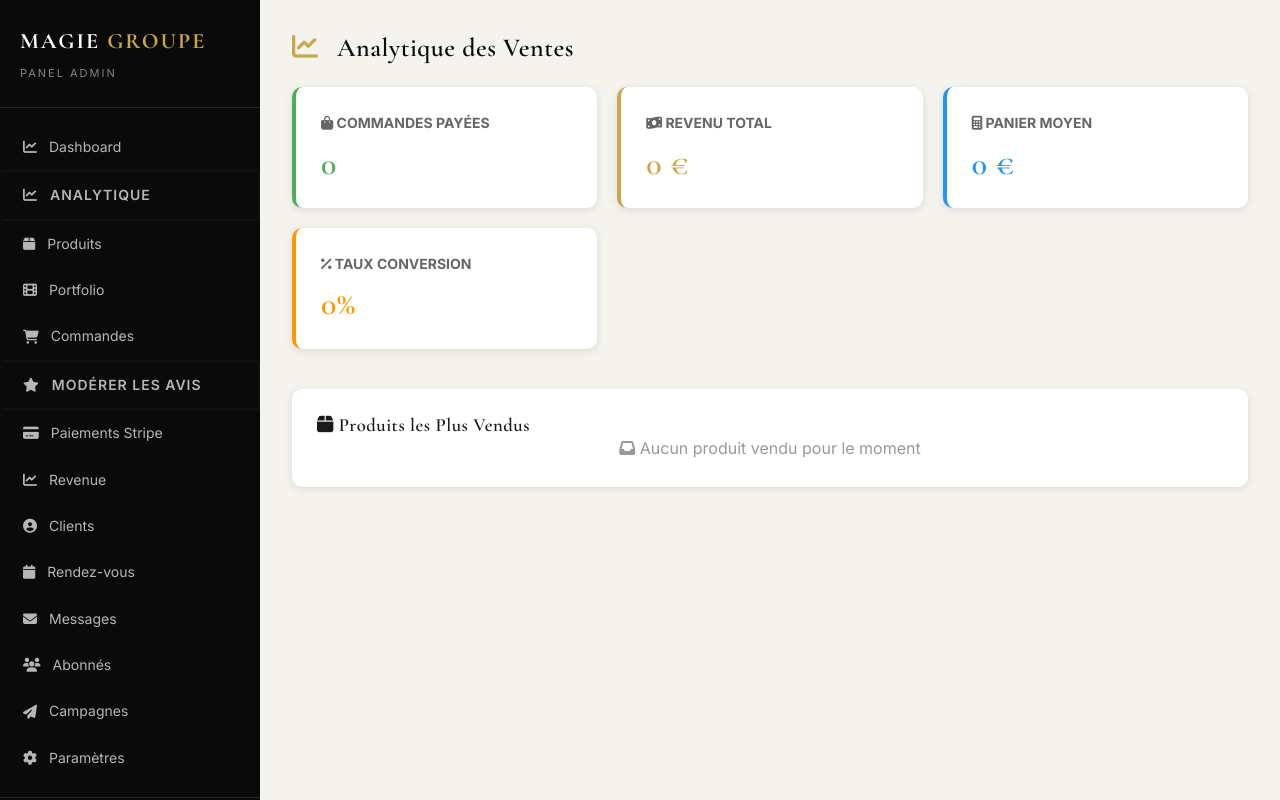
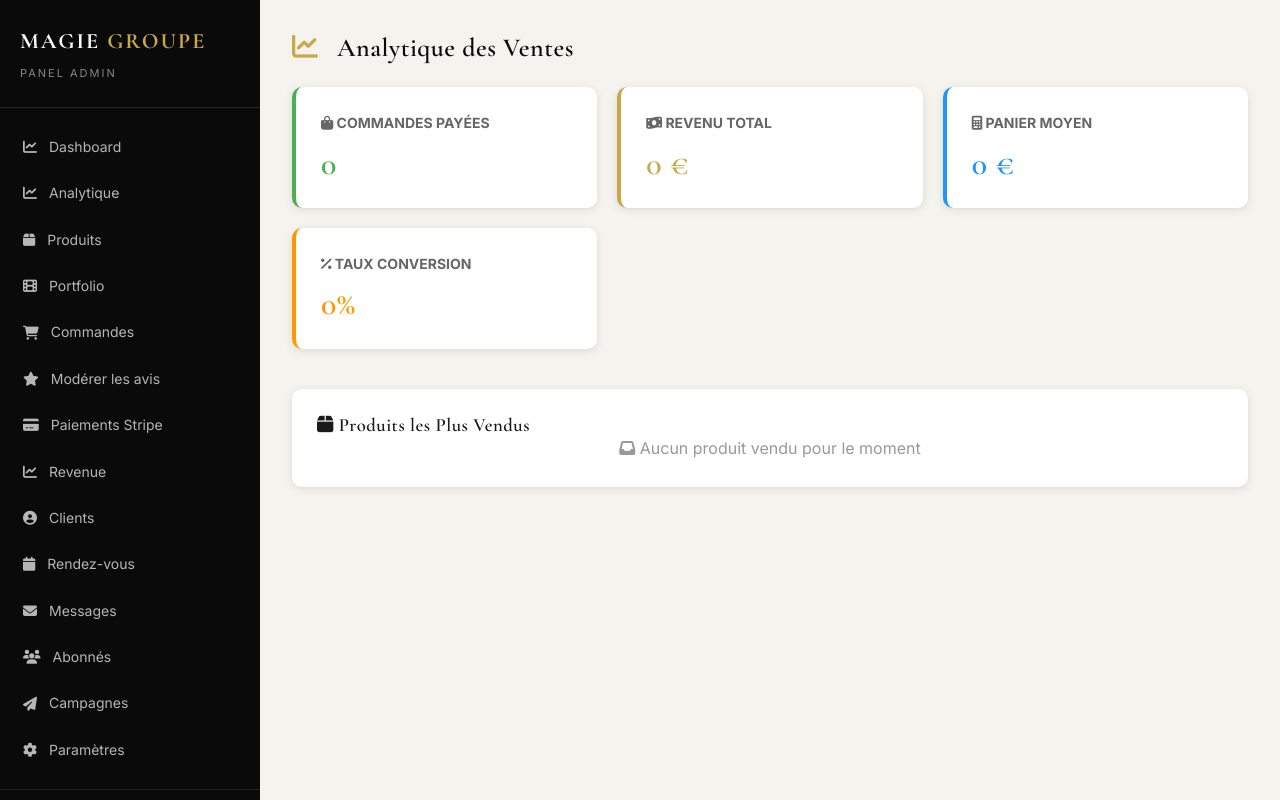
Before and after one commit to jke123/magie-groupe, a Flask app: page /admin/analytics in a window 1280 px wide. Run offline with Flask 3, Linux system fonts and the light colour scheme; the visitor is signed in with stand-in values (Sample User, id 1); some libraries are stand-ins or nearby versions.

Commit message:
Fix HTML links in admin navigation

```diff
--- a/templates/admin/base.html
+++ b/templates/admin/base.html
@@ -29,7 +29,7 @@
         <a href="{{ url_for('admin_dashboard') }}" {% if request.endpoint == 'admin_dashboard' %}class="active"{% endif %}>
             <i class="fas fa-chart-line"></i> Dashboard
         </a>
-        <a href="{{ url_for('admin_analytics') }}" class="btn btn-outline">
+        <a href="{{ url_for('admin_analytics') }}">
             <i class="fas fa-chart-line"></i> Analytique
         </a>
         <a href="{{ url_for('admin_products') }}" {% if 'product' in request.endpoint %}class="active"{% endif %}>
@@ -41,7 +41,7 @@
         <a href="{{ url_for('admin_orders') }}" {% if 'order' in request.endpoint %}class="active"{% endif %}>
             <i class="fas fa-shopping-cart"></i> Commandes
         </a>
-        <a href="{{ url_for('admin_reviews') }}" class="btn btn-outline">
+        <a href="{{ url_for('admin_reviews') }}">
             <i class="fas fa-star"></i> Modérer les avis
         </a>
         <a href="{{ url_for('admin_payments') }}" {% if request.endpoint == 'admin_payments' %}class="active"{% endif %}>
```
